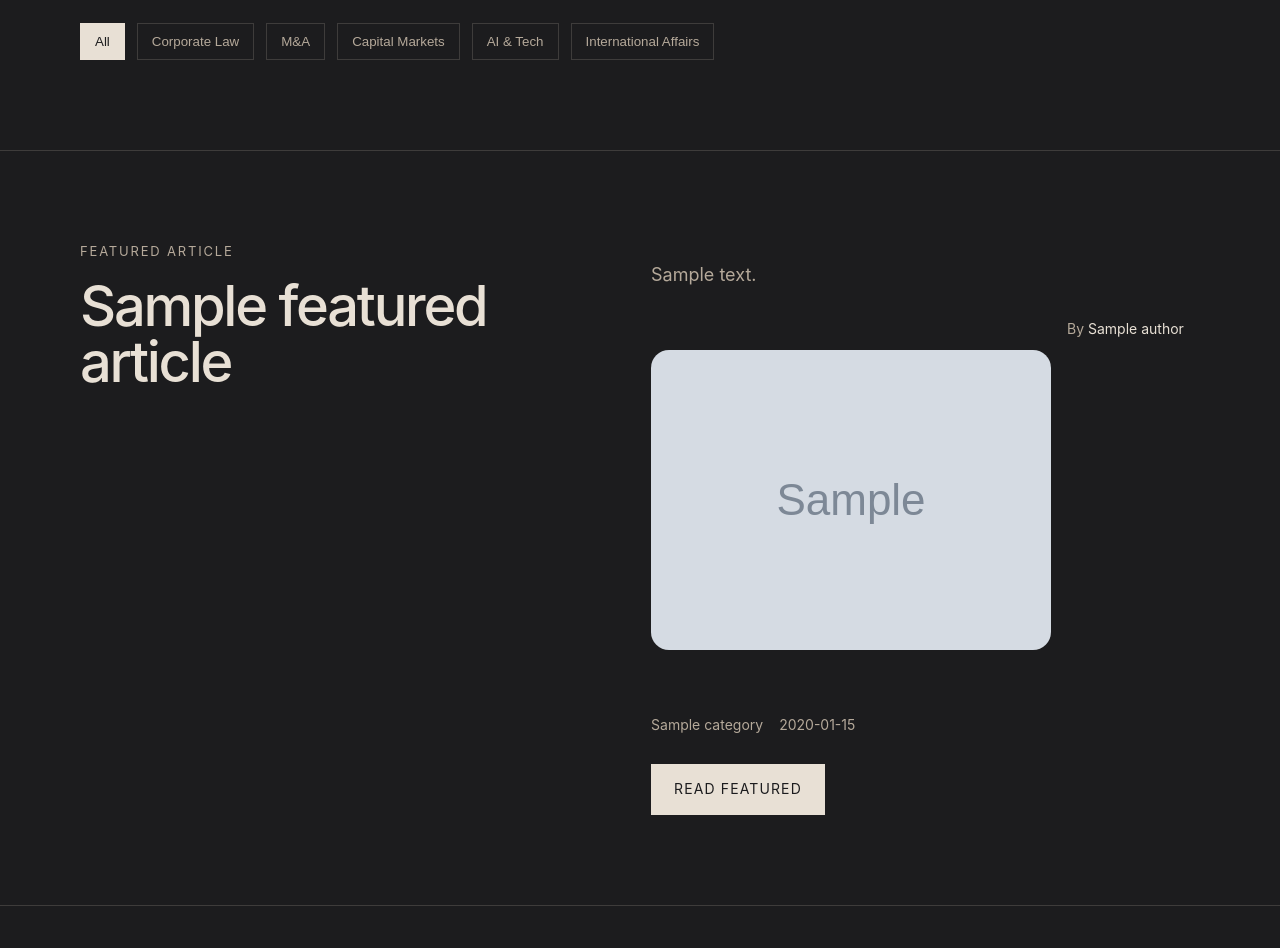
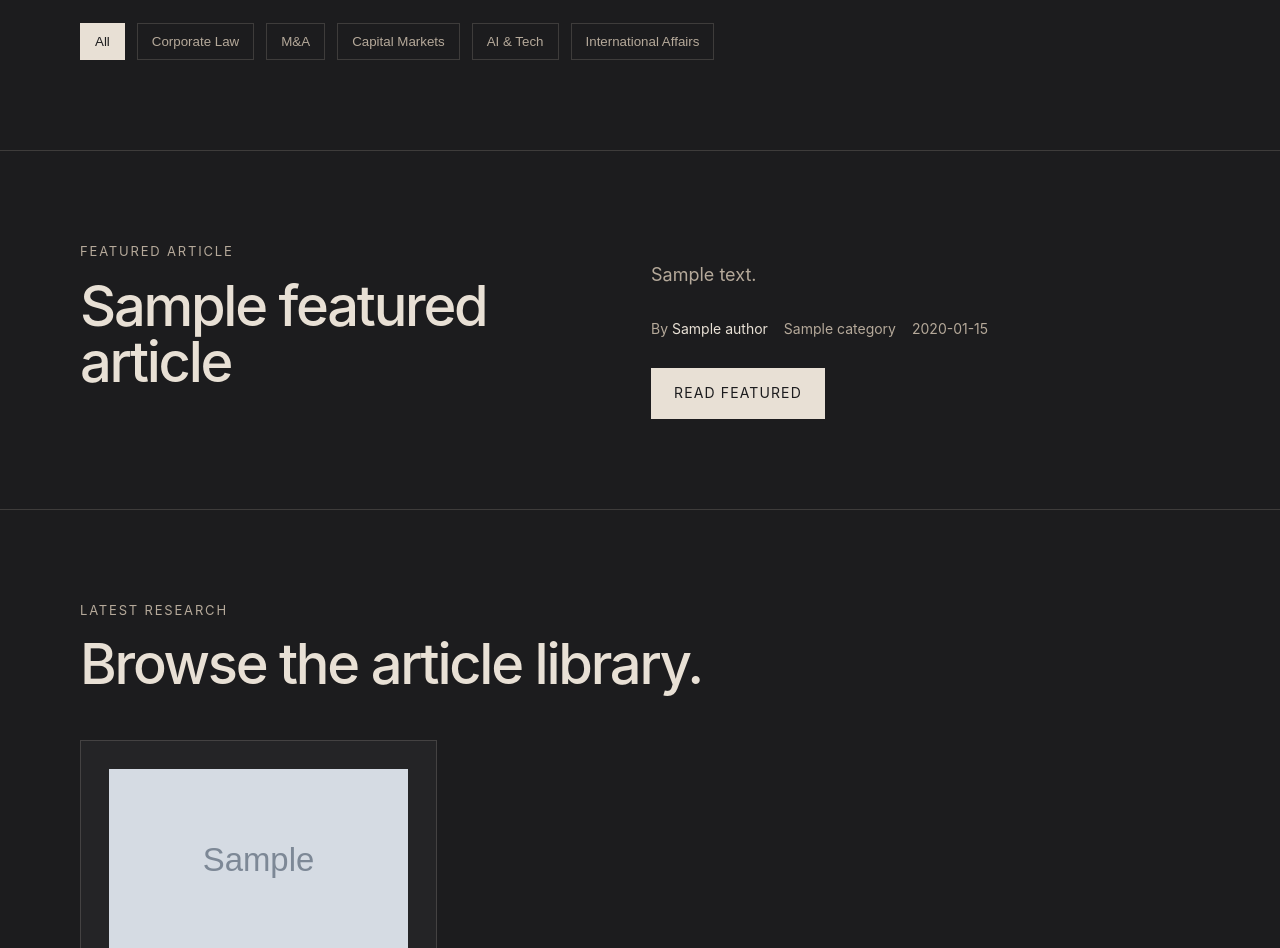
Before and after one commit to corporatelawacademybocconi-dev/Supersite, a Flask app: template templates/our_work/articles.html in a window 1280 px wide. Shown: the part 1190-2138 px from the top of the page. Run offline with Flask 3, Linux system fonts and the light colour scheme; the template is opened without the code that fills it: most values are stand-ins (such as "Sample title", 1, 10 or a date in 2020); grey boxes marked "Sample" are stand-in pictures.

Commit message:
Fix article cover image placement

```diff
--- a/templates/our_work/article_detail.html
+++ b/templates/our_work/article_detail.html
@@ -19,6 +19,11 @@
         </p>
 
         <div class="article-meta">
+            {% if article.cover_image_url %}
+            <section class="article-cover-wrap">
+                <img src="{{ article.cover_image_url }}" alt="{{ article.title }}" class="article-cover-image">
+            </section>
+            {% endif %}
             <span>
                 By <a href="{{ url_for('person_detail', slug=article.author.slug) }}" class="author-link">
                     {{ article.author.name }}
--- a/templates/our_work/articles.html
+++ b/templates/our_work/articles.html
@@ -79,11 +79,6 @@
             </p>
 
             <div class="article-meta">
-                {% if article.cover_image_url %}
-                <section class="article-cover-wrap">
-                    <img src="{{ article.cover_image_url }}" alt="{{ article.title }}" class="article-cover-image">
-                </section>
-                {% endif %}
                 <span>
                     By
                     <a href="{{ url_for('person_detail', slug=featured_article.author.slug) }}" class="author-link">
```
